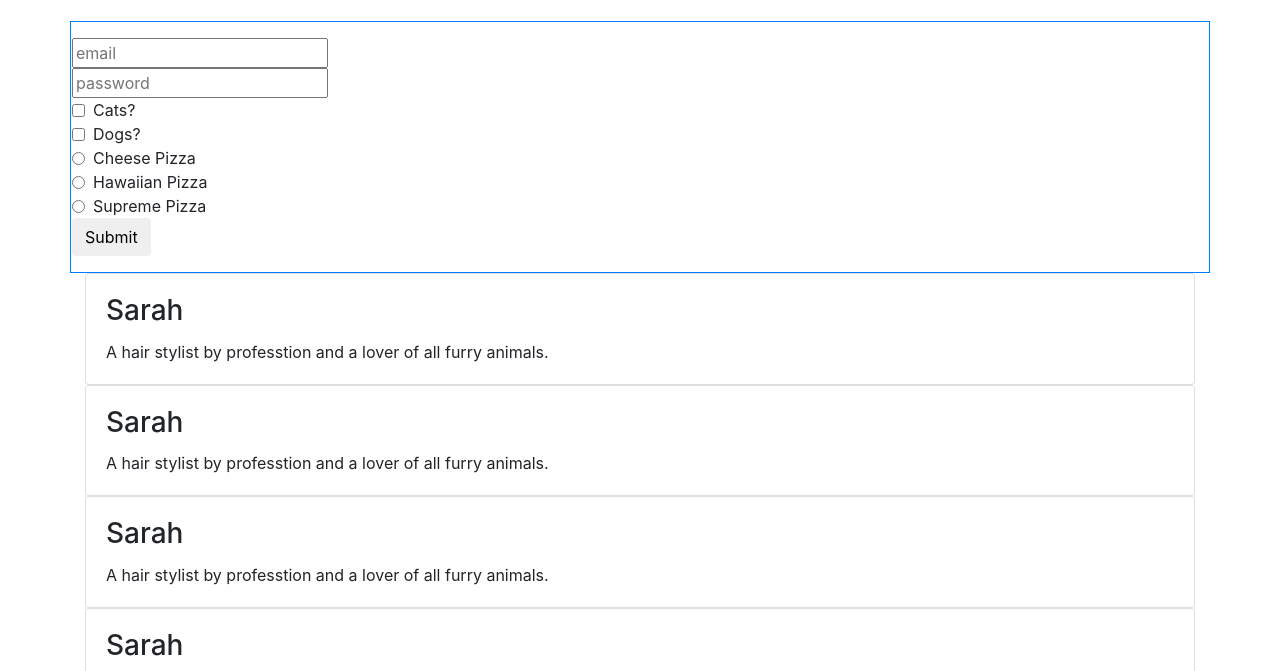
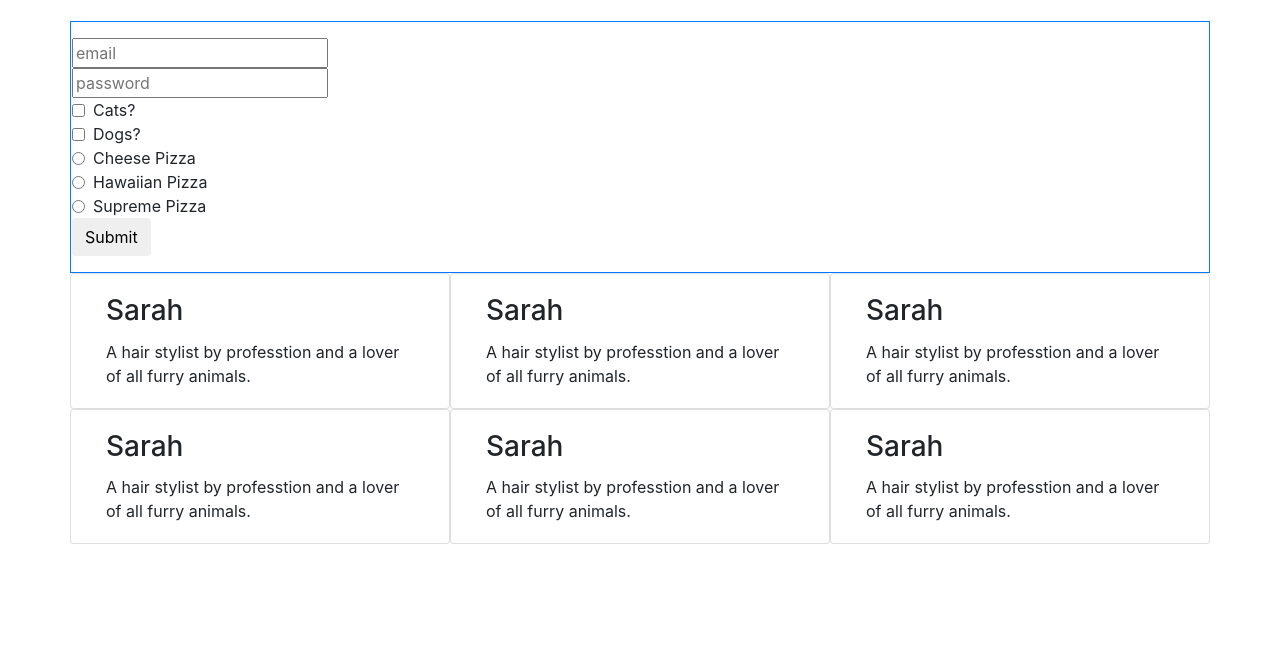
Before and after one commit to macemke4130/Bootstrap-4-Drills, a plain HTML site: page index.html in a window 1280 px wide. Shown: the part 107-778 px from the top of the page. Drawn offline with nearby package versions, Linux system fonts and the light colour scheme.

Commit message:
Final Commit

```diff
--- a/index.html
+++ b/index.html
@@ -52,62 +52,50 @@
 
         <div class="row">
             <!--Card-->
-            <div class="col-12">
-                <div class="card">
+            <div class="card col-4">
                 <div class="card-body">
                     <h3 class="card-title">Sarah</h3>
                     <p class="card-text">A hair stylist by professtion and a lover of all furry animals.</p>
                 </div>
             </div>
-            </div>
             <!--End Card-->
             <!--Card-->
-            <div class="col-12">
-                <div class="card">
+            <div class="card col-4">
                 <div class="card-body">
                     <h3 class="card-title">Sarah</h3>
                     <p class="card-text">A hair stylist by professtion and a lover of all furry animals.</p>
                 </div>
             </div>
-            </div>
             <!--End Card-->
             <!--Card-->
-            <div class="col-12">
-                <div class="card">
+            <div class="card col-4">
                 <div class="card-body">
                     <h3 class="card-title">Sarah</h3>
                     <p class="card-text">A hair stylist by professtion and a lover of all furry animals.</p>
                 </div>
             </div>
-            </div>
             <!--End Card-->
             <!--Card-->
-            <div class="col-12">
-                <div class="card">
+            <div class="card col-4">
                 <div class="card-body">
                     <h3 class="card-title">Sarah</h3>
                     <p class="card-text">A hair stylist by professtion and a lover of all furry animals.</p>
                 </div>
             </div>
-            </div>
             <!--End Card-->
             <!--Card-->
-            <div class="col-12">
-                <div class="card">
+            <div class="card col-4">
                 <div class="card-body">
                     <h3 class="card-title">Sarah</h3>
                     <p class="card-text">A hair stylist by professtion and a lover of all furry animals.</p>
                 </div>
             </div>
-            </div>
             <!--End Card-->
             <!--Card-->
-            <div class="col-12">
-                <div class="card">
+            <div class="card col-4">
                 <div class="card-body">
                     <h3 class="card-title">Sarah</h3>
                     <p class="card-text">A hair stylist by professtion and a lover of all furry animals.</p>
-                    </div>
                 </div>
             </div>
             <!--End Card-->
```
Lines whose indentation alone changed are shown as unchanged.
